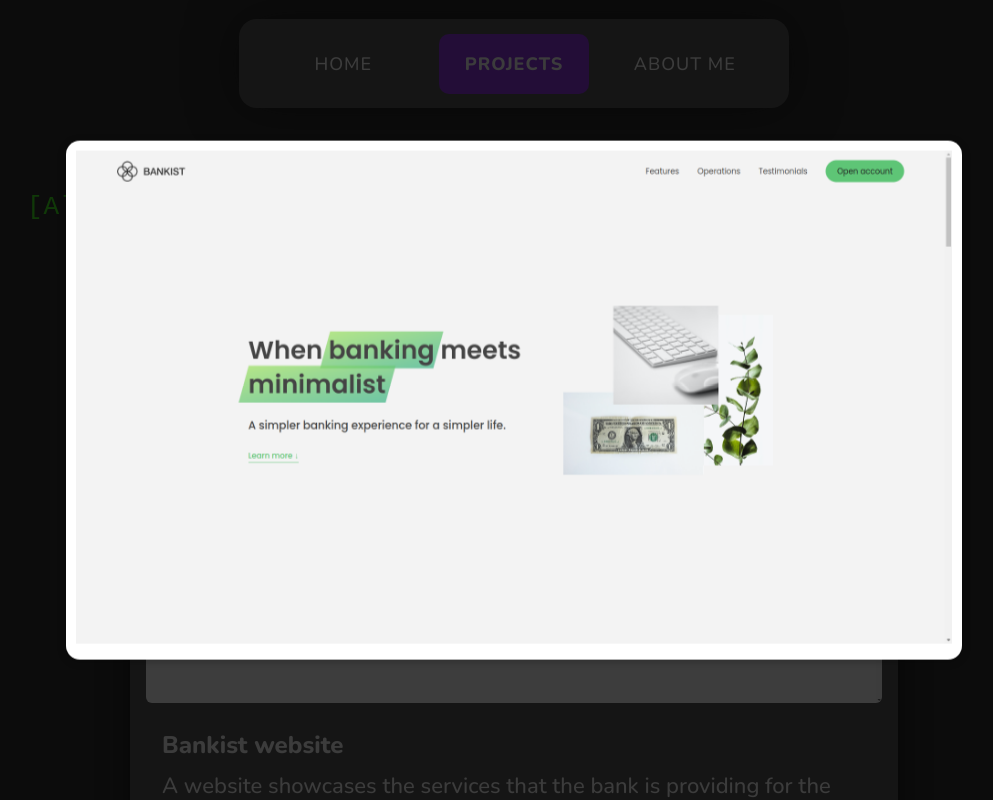
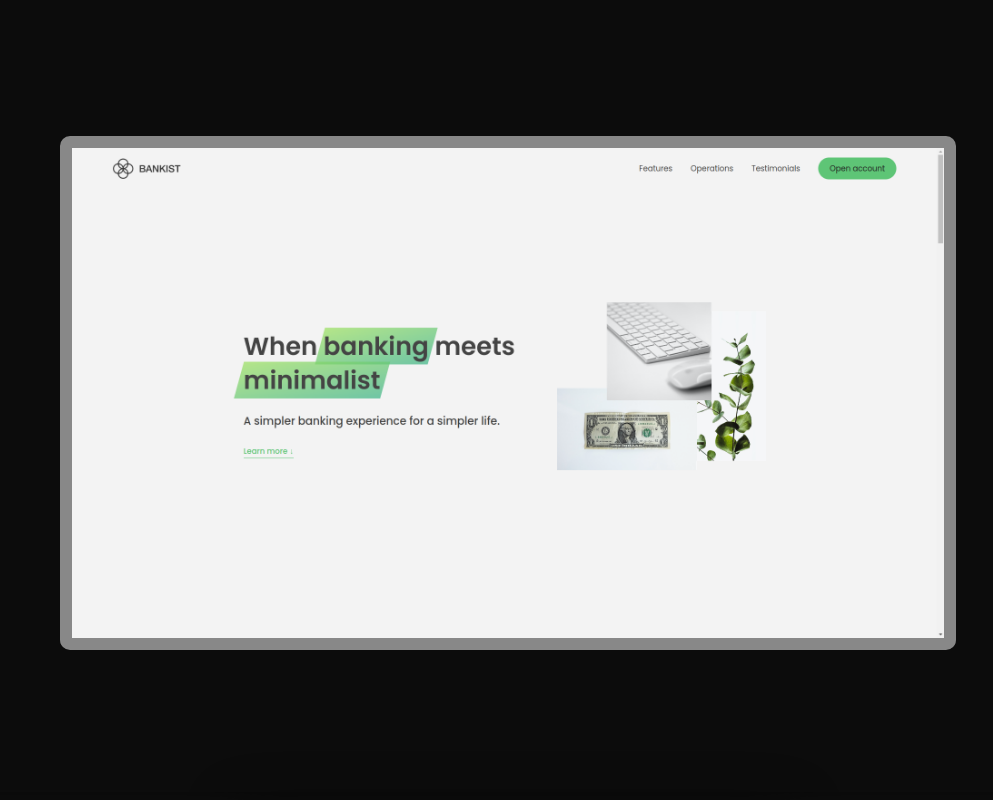
Before and after one commit to sharon-xa/my-portfolio, a React (Create React App) app: page /projects in a window 1280 px wide. Both pictures are taken after a click on the picture 640 px from the left and 496 px from the top of the page. Shown: the top 800 px of the page, without its empty margins (126-1119 px from the left). Built offline with nearby package versions, Linux system fonts and the light colour scheme.

Commit message:
bug fixing
faster animation, modal not openning correctly, fixed height always a bad idea

```diff
--- a/src/components/Home/GithubProfileImage.module.css
+++ b/src/components/Home/GithubProfileImage.module.css
@@ -6,13 +6,10 @@
     flex-direction: column;
     justify-content: center;
     align-items: center;
-    gap: 20px;
+    gap: 30px;
 
-    height: 380px;
     width: auto;
-
     margin-bottom: 40px;
-
 }
 
 .github-profile-img h2 {
--- a/src/components/UI/Modal.module.css
+++ b/src/components/UI/Modal.module.css
@@ -9,22 +9,29 @@
 }
 
 .modal {
-    position: fixed;
-    top: 50%;
-    left: 50%;
-    transform: translate(-50%, -50%);
-    width: 70%;
-    background-color: white;
-    padding: 1rem;
-    border-radius: 14px;
+    width: 99dvw;
+    height: 99dvh;
+
+    display: flex;
+    align-items: center;
+    justify-content: center;
+
     box-shadow: 0 2px 8px rgba(0, 0, 0, 0.25);
-    z-index: 30;
-    animation: slide-down 300ms ease-out forwards;
 }
 
+.content {
+    position: fixed;
+    width: 70%;
+
+    z-index: 30;
+    animation: slide-down 400ms ease-out forwards;
+}
 
 .modal img {
     width: 100%;
+    border: .8em solid #888;
+    border-radius: 10px;
+
 }
 
 @media only screen and (max-width: 600px) {
@@ -36,11 +43,11 @@
 @keyframes slide-down {
     from {
         opacity: 0;
-        transform: translate(-50%, -60%);
+        transform: translateY(-10%);
     }
 
     to {
         opacity: 1;
-        transform: translate(-50%, -50%);
+        transform: translateY(0%);
     }
 }
--- a/src/index.css
+++ b/src/index.css
@@ -68,7 +68,7 @@
   box-sizing: border-box;
   font-family: 'Nunito', sans-serif;
   font-weight: 500;
-  transition: background-color .5s ease 0s;
+  transition: background-color .35s ease 0s;
 }
 
 html {
```
